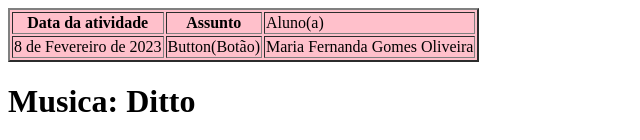
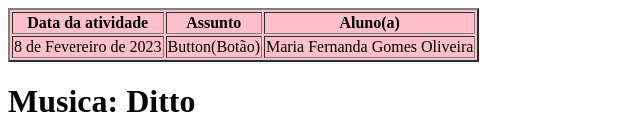
Before and after one commit to MariaFernanda1105/paginasmehtml, a plain HTML site: page bandaNewJeans/musicas.html in a window 1280 px wide. Shown: the top 140 px of the page, without its empty margins (0-640 px from the left). Drawn offline with Linux system fonts and the light colour scheme.

Commit message:
Update musicas.html

```diff
--- a/bandaNewJeans/musicas.html
+++ b/bandaNewJeans/musicas.html
@@ -11,7 +11,7 @@
 		<table border="2" bgcolor="pink">
 			<th>Data da atividade</th>
             		<th>Assunto</th>
-			<td>Aluno(a)</td>
+			<th>Aluno(a)</th>
 
            		 <tr>
                			 <td>8 de Fevereiro de 2023</td>
```
